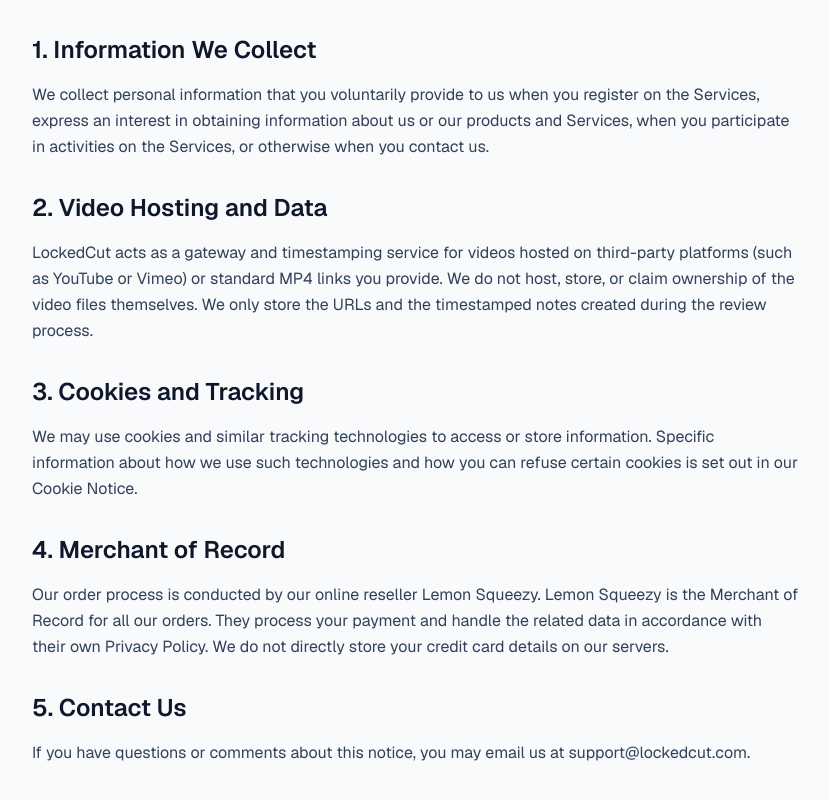
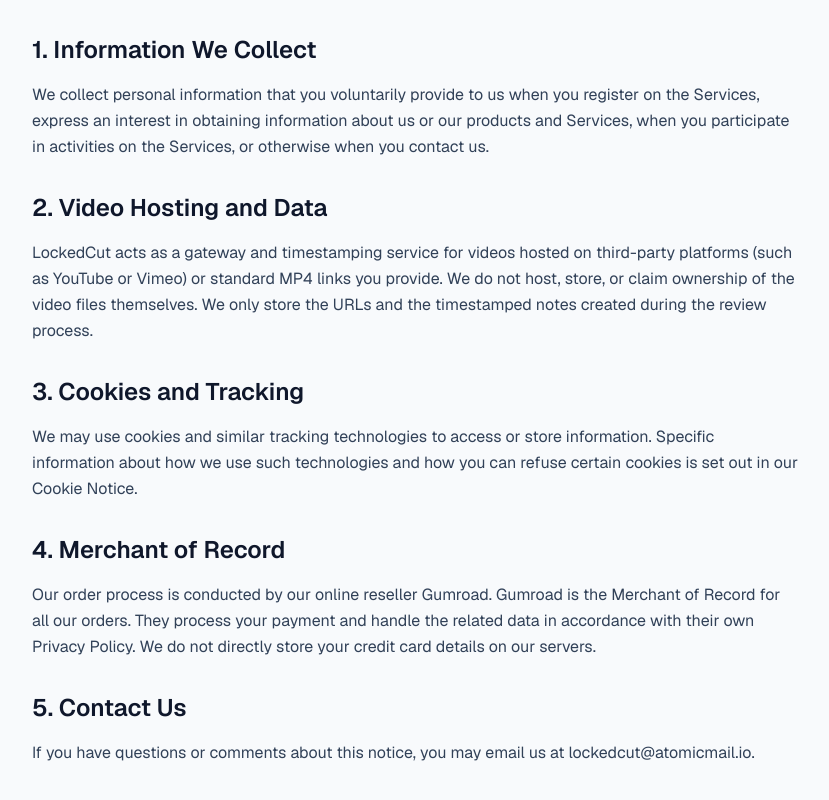
Before and after one commit to simonpenguin/lockedcut-mvp, a Next.js app: page /privacy in a window 1280 px wide. Shown: the part 270-1070 px from the top of the page, without its empty margins (224-1053 px from the left). Built offline with nearby package versions, Linux system fonts and the light colour scheme.

Commit message:
docs: update legal pages for Gumroad migration and correct support email

```diff
--- a/src/app/privacy/page.tsx
+++ b/src/app/privacy/page.tsx
@@ -33,12 +33,12 @@ export default function PrivacyPolicy() {
 
           <h2 className="text-2xl font-semibold text-slate-900 mt-8 mb-4">4. Merchant of Record</h2>
           <p>
-            Our order process is conducted by our online reseller Lemon Squeezy. Lemon Squeezy is the Merchant of Record for all our orders. They process your payment and handle the related data in accordance with their own Privacy Policy. We do not directly store your credit card details on our servers.
+            Our order process is conducted by our online reseller Gumroad. Gumroad is the Merchant of Record for all our orders. They process your payment and handle the related data in accordance with their own Privacy Policy. We do not directly store your credit card details on our servers.
           </p>
 
           <h2 className="text-2xl font-semibold text-slate-900 mt-8 mb-4">5. Contact Us</h2>
           <p>
-            If you have questions or comments about this notice, you may email us at support@lockedcut.com.
+            If you have questions or comments about this notice, you may email us at lockedcut@atomicmail.io.
           </p>
         </div>
       </div>
--- a/src/app/terms/page.tsx
+++ b/src/app/terms/page.tsx
@@ -28,7 +28,7 @@ export default function TermsOfService() {
 
           <h2 className="text-2xl font-semibold text-slate-900 mt-8 mb-4">3. Payments and Subscriptions</h2>
           <p>
-            We use Lemon Squeezy as our Merchant of Record. By subscribing to a paid tier, you agree to their terms of sale. Subscriptions are billed on a recurring basis as selected during checkout. You may cancel your subscription at any time.
+            We use Gumroad as our Merchant of Record. By subscribing to a paid tier, you agree to their terms of sale. Subscriptions are billed on a recurring basis as selected during checkout. You may cancel your subscription at any time.
           </p>
 
           <h2 className="text-2xl font-semibold text-slate-900 mt-8 mb-4">4. Prohibited Activities</h2>
```
